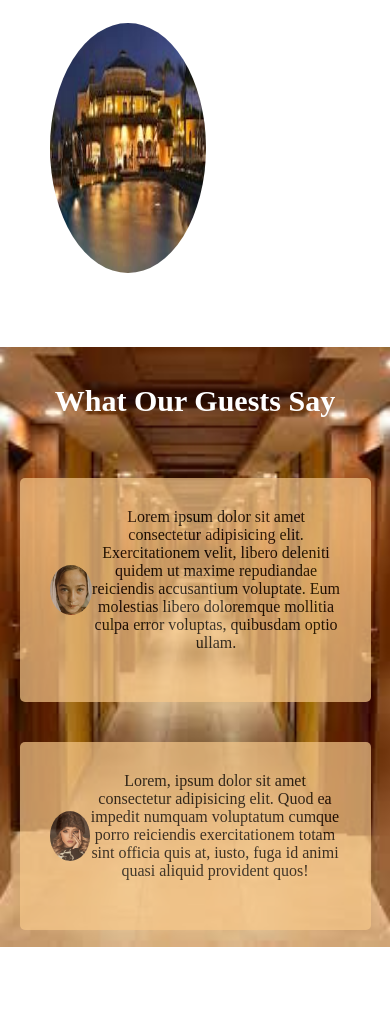
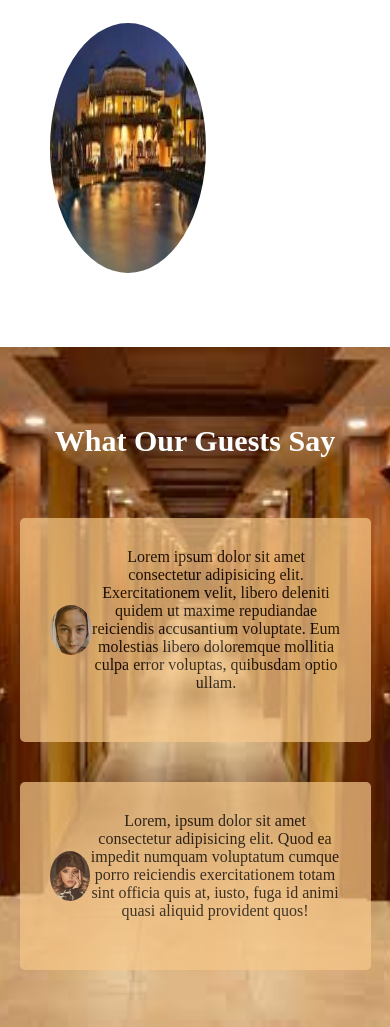
Before and after one commit to Aarif195/hotel-website, a plain HTML site: page about.html in a window 390 px wide. Shown: the part 529-1556 px from the top of the page. Before the commit the page ends 1476 px from the top, so only its background shows below. Drawn offline with Linux system fonts and the light colour scheme.

Commit message:
mobile design, still not perfect

```diff
--- a/style.css/about.css
+++ b/style.css/about.css
@@ -139,7 +139,7 @@ p {
   }
 
 .guest {
-  min-height: 600px;
+  min-height: 680px;
   /* height: auto; */
 }
 
```
